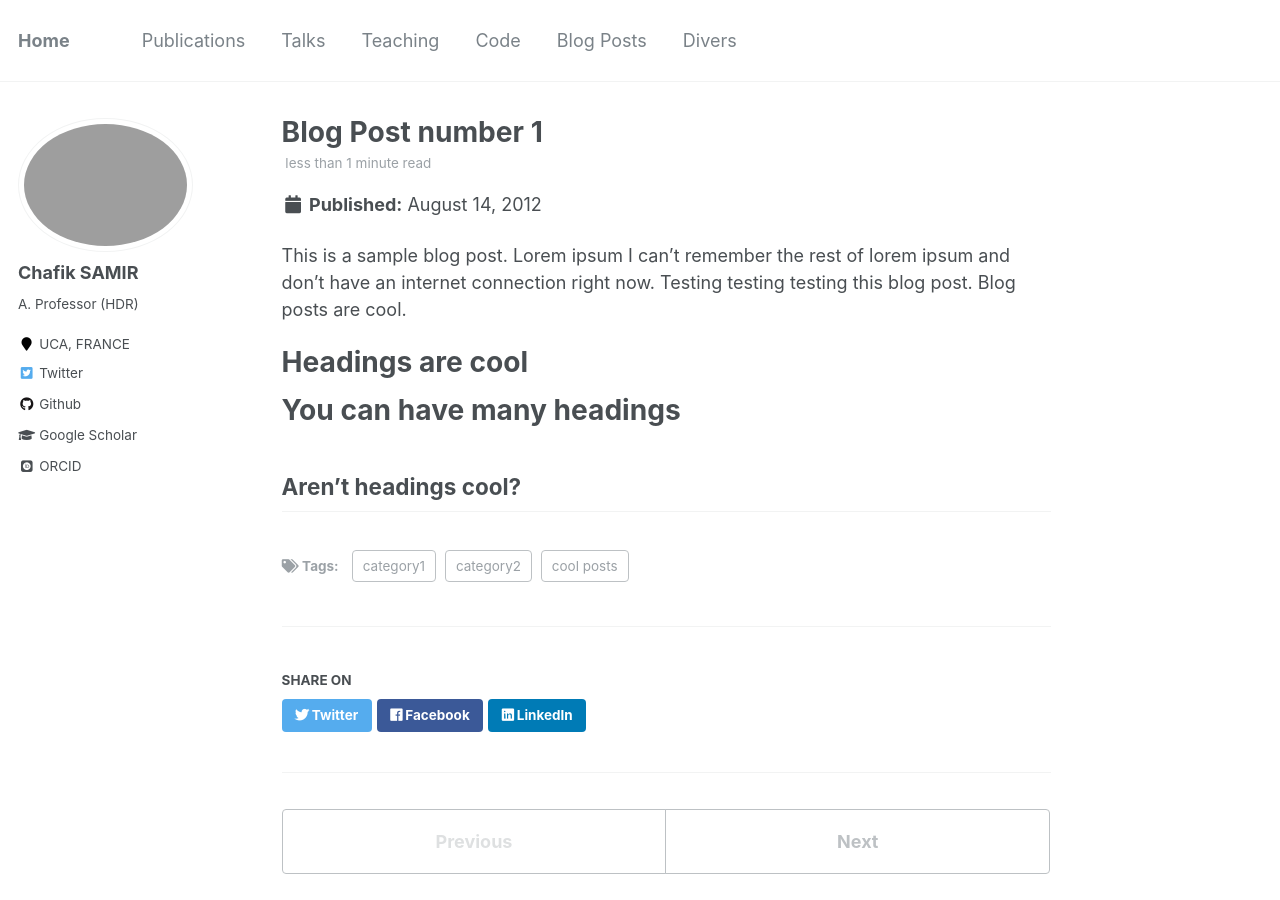
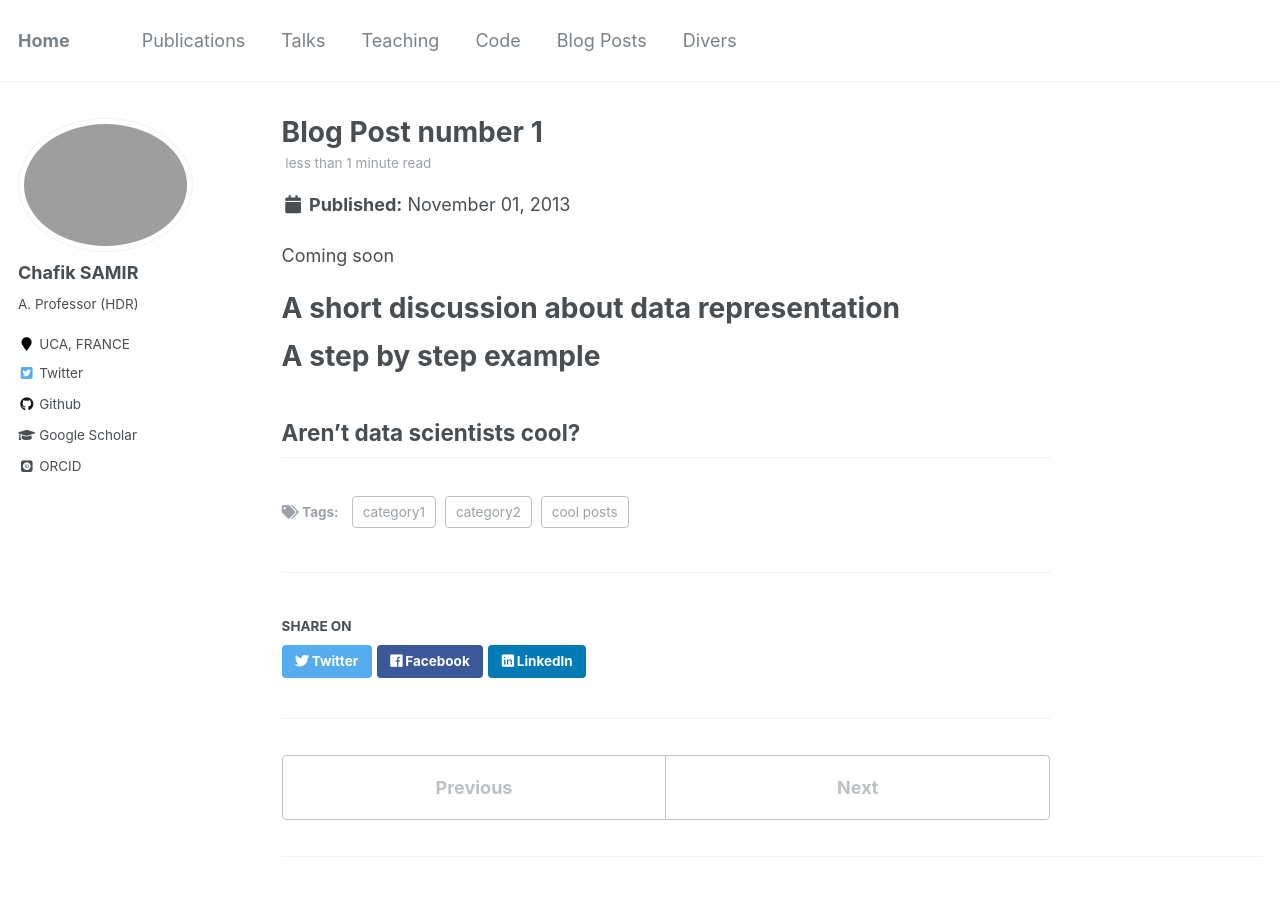
Before and after one commit to Chsamir/chsamir.github.io, a Jekyll site: the page built from _posts/2012-08-14-blog-post-1.md, in a window 1280 px wide and 900 px high. Built offline with Jekyll 4.4.1, drawn with Linux system fonts in a browser that asks for light colours; some web fonts are replaced.

Commit message:
Update 2012-08-14-blog-post-1.md

```diff
--- a/_posts/2012-08-14-blog-post-1.md
+++ b/_posts/2012-08-14-blog-post-1.md
@@ -1,6 +1,6 @@
 ---
 title: 'Blog Post number 1'
-date: 2012-08-14
+date: 2013-11-01
 permalink: /posts/2012/08/blog-post-1/
 tags:
   - cool posts
@@ -8,13 +8,13 @@ tags:
   - category2
 ---
 
-This is a sample blog post. Lorem ipsum I can't remember the rest of lorem ipsum and don't have an internet connection right now. Testing testing testing this blog post. Blog posts are cool.
+Coming soon
 
-Headings are cool
+A short discussion about data representation
 ======
 
-You can have many headings
+A step by step example
 ======
 
-Aren't headings cool?
+Aren't data scientists cool?
 ------
```
